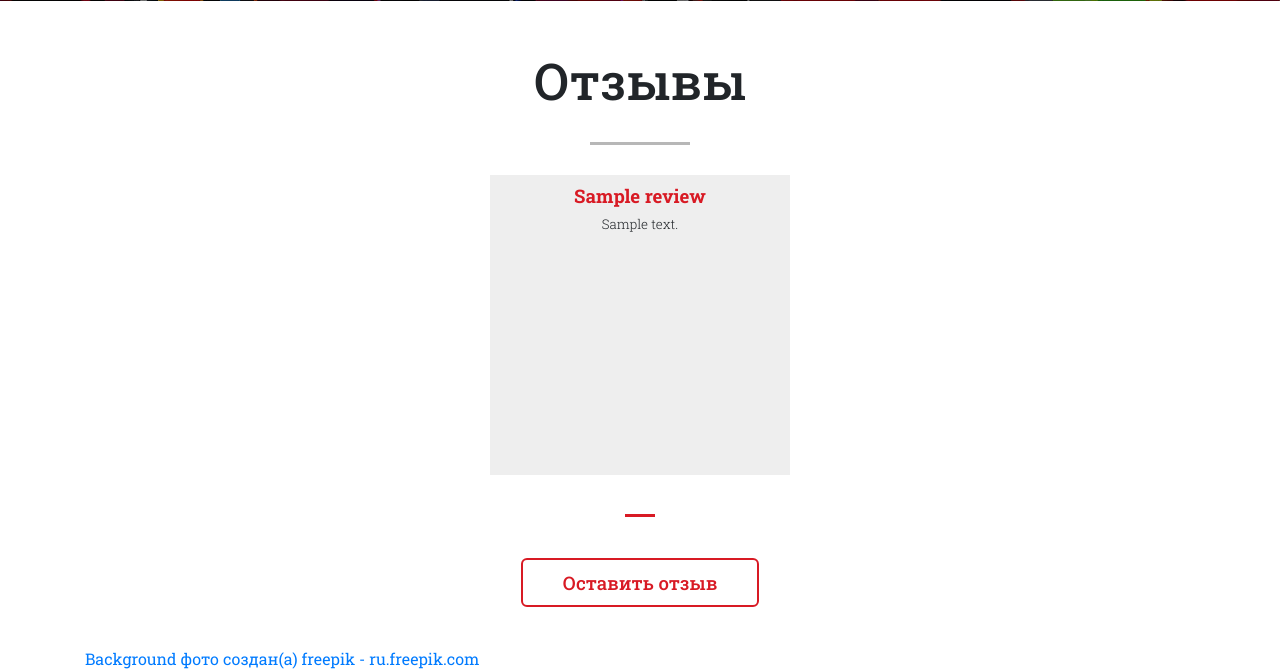
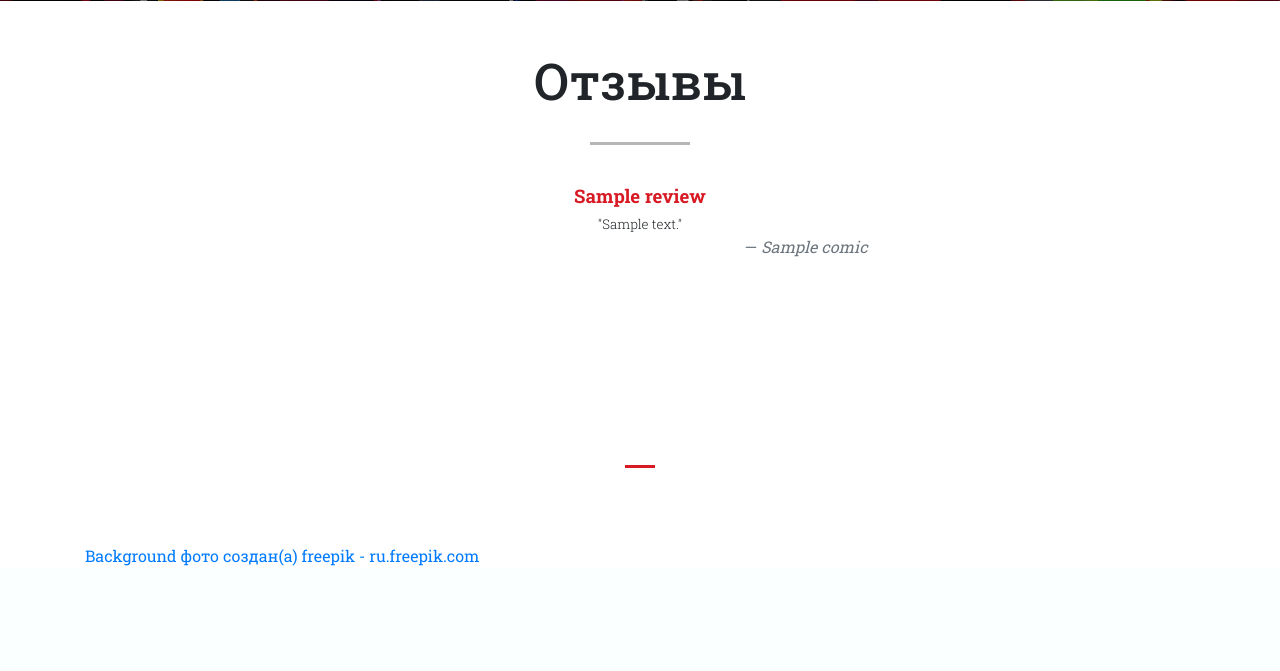
Before and after one commit to Notikay/ComicsMan, a Django app: page / in a window 1280 px wide. Shown: the part 3219-3890 px from the top of the page. After the commit the page ends 3785 px from the top, so only its background shows below. Run offline with Django 3.2, Linux system fonts and the light colour scheme; tables that the repository leaves empty hold one stand-in row (values such as "Sample post"); grey boxes marked "Sample" are stand-in pictures; some libraries are stand-ins or nearby versions.

Commit message:
Customized content display for reviews slider

```diff
--- a/ComicsMan/static/comics/css/styles.css
+++ b/ComicsMan/static/comics/css/styles.css
@@ -500,6 +500,11 @@ header {
 }
 
 .testimonials-inner p {
+  overflow: hidden;
+  text-overflow: ellipsis;
+  display: -webkit-box;
+  -webkit-line-clamp: 8;
+  -webkit-box-orient: vertical;
   font-size: 10pt;
 }
 
@@ -511,9 +516,10 @@ header {
   background-color: #d81a24;
 }
 
-.item-inner {
+.testimonials-inner .item {
   padding: 10px;
-  background-color: #eee;
-  height: 300px;
-  width: 300px;
 }
+
+.testimonials .item-text {
+  height: 200px;
+}
--- a/ComicsMan/templates/comics/apps/app_index.html
+++ b/ComicsMan/templates/comics/apps/app_index.html
@@ -1,6 +1,4 @@
 <!--TODO Добавить звезды рейтинга к комиксам.-->
-<!--TODO Добавить названия комиксов к отзывам.-->
-<!--TODO Оставить или убрать кнопку "Оставить отзыв".-->
 <!--TODO Сделать footer.-->
 
 {% extends '../index.html' %}
@@ -257,17 +255,23 @@
       {% for review in reviews_slider %}
         <div class="carousel-item text-center {% if forloop.first %}active{% endif %}">
           <div class="row justify-content-around">
-            <div class="item col-6">
-              <div class="item-inner mx-auto">
-                <h5>{{ review.0.name }}</h5>
-                <p class="lead">{{ review.0.text }}</p>
+            <div class="item col-5">
+              <h5>{{ review.0.name }}</h5>
+              <div class="item-text mx-auto">
+                <blockquote class="blockquote">
+                  <p class="lead mb-0">"{{ review.0.text }}"</p>
+                  <footer class="blockquote-footer text-right"><cite title="Название источника">{{ review.0.comics }}</cite></footer>
+                </blockquote>
               </div>
             </div>
             {% if review|length == 2 %}
-              <div class="item col-6">
-                <div class="item-inner mx-auto">
-                  <h5>{{ review.1.name }}</h5>
-                  <p class="lead">{{ review.1.text }}</p>
+              <div class="item col-5">
+                <h5>{{ review.1.name }}</h5>
+                <div class="item-text mx-auto">
+                  <blockquote class="blockquote">
+                    <p class="lead mb-0">"{{ review.1.text }}"</p>
+                    <footer class="blockquote-footer text-right"><cite title="Название источника">{{ review.1.comics }}</cite></footer>
+                  </blockquote>
                 </div>
               </div>
             {% endif %}
@@ -288,18 +292,24 @@
       {% for review in reviews_slider %}
         <div class="carousel-item text-center {% if forloop.first %}active{% endif %}">
           <div class="item">
-            <div class="item-inner mx-auto">
-              <h5>{{ review.0.name }}</h5>
-              <p>{{ review.0.text }}</p>
+            <h5>{{ review.0.name }}</h5>
+            <div class="item-text mx-auto">
+              <blockquote class="blockquote">
+                <p class="lead mb-0">"{{ review.0.text }}"</p>
+                <footer class="blockquote-footer text-right"><cite title="Название источника">{{ review.0.comics }}</cite></footer>
+              </blockquote>
             </div>
           </div>
         </div>
         {% if review|length == 2 %}
           <div class="carousel-item text-center">
             <div class="item">
-              <div class="item-inner mx-auto">
-                <h5>{{ review.1.name }}</h5>
-                <p>{{ review.1.text }}</p>
+              <h5>{{ review.1.name }}</h5>
+              <div class="item-text mx-auto">
+                <blockquote class="blockquote">
+                  <p class="lead mb-0">"{{ review.1.text }}"</p>
+                  <footer class="blockquote-footer text-right"><cite title="Название источника">{{ review.1.comics }}</cite></footer>
+                </blockquote>
               </div>
             </div>
           </div>
@@ -315,7 +325,4 @@
     </div>
   </div>
 </div>
-<div class="greate-btn text-center">
-  <a href="#">Оставить отзыв</a>
-</div>
 {% endblock %}
```
